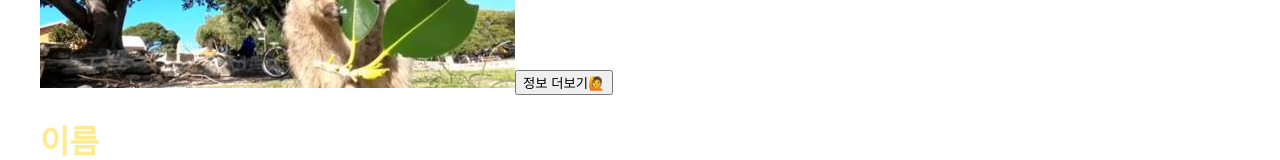
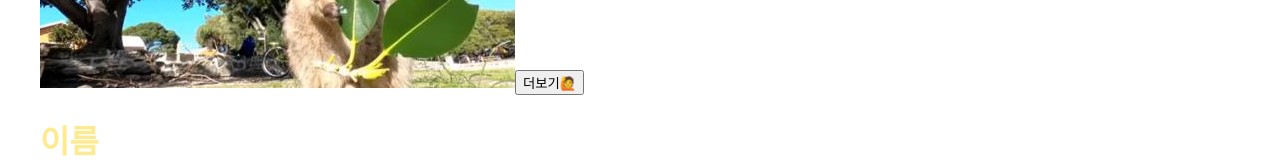
Before and after one commit to Minwook-Byun/BoramCafe, a React (Create React App) app in the folder boramchancafe/: page / in a window 1280 px wide. Shown: the part 363-523 px from the top of the page. Built offline with nearby package versions, Linux system fonts and the light colour scheme; a web font is replaced by a local one.

Commit message:
💄 Feat:  추가 더보기 기능

```diff
--- a/boramchancafe/src/App.js
+++ b/boramchancafe/src/App.js
@@ -30,7 +30,7 @@ function App() {
                 modalSwitchToggle(modalSwitch === false);
               }}
             >
-              정보 더보기🙋
+              더보기🙋
             </button>
             {modalSwitch === true ? <Modal /> : null}
           </ul>
```
